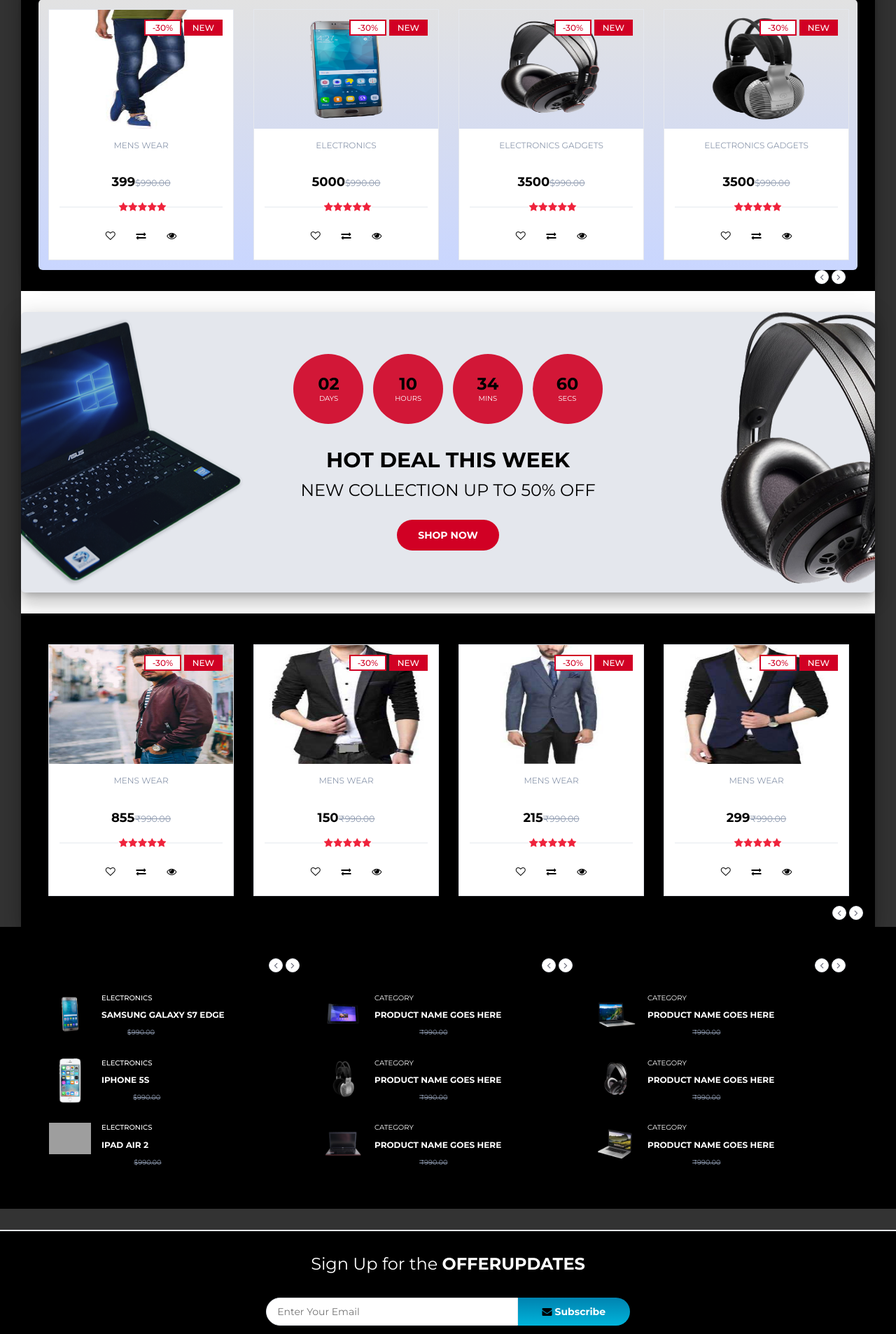
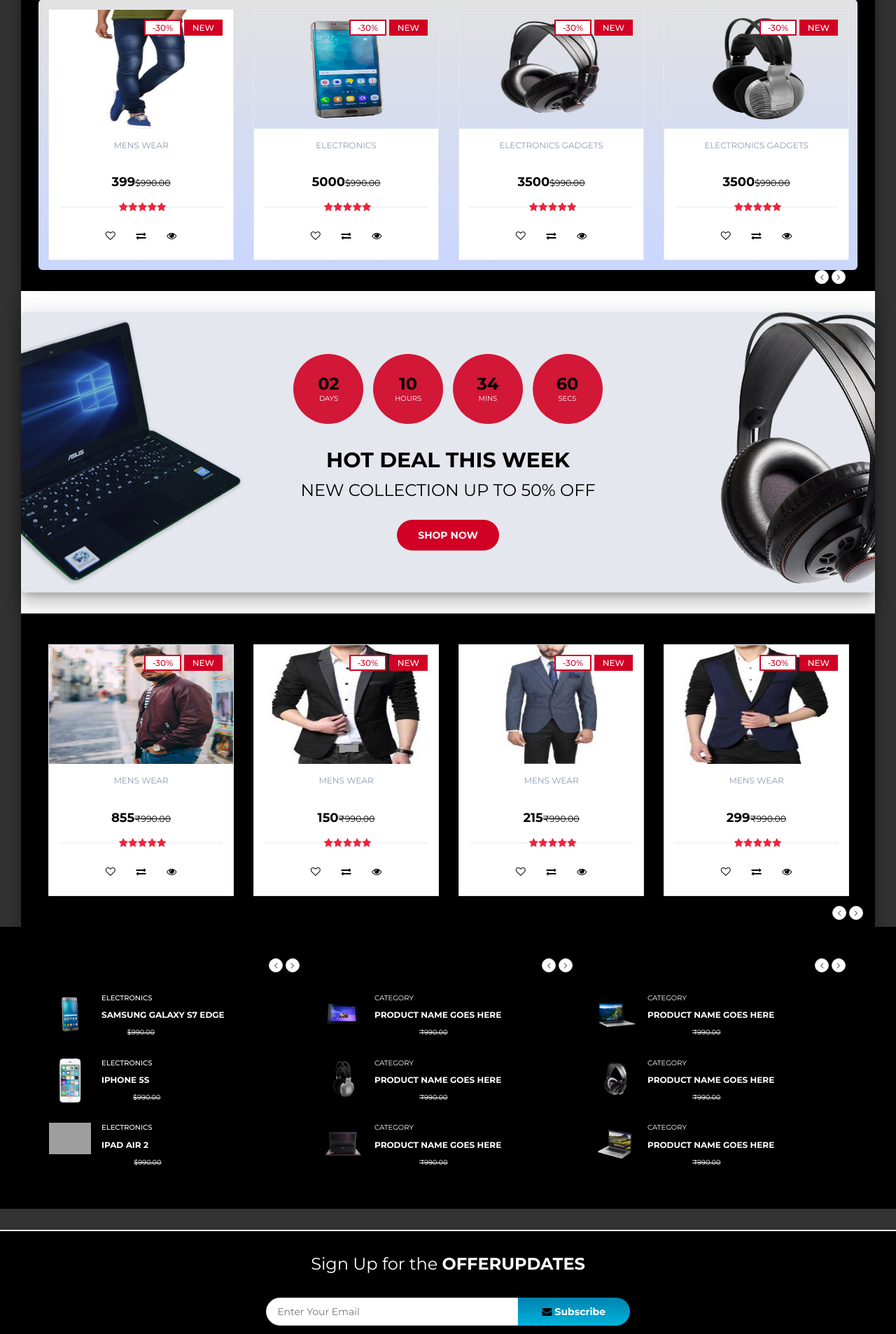
Before and after one commit to NayanAdhikary/AJABNSTECH, a PHP site: page /myfiles/ in a window 1280 px wide. Shown: the part 771-2678 px from the top of the page at 70% size. Run offline with PHP 8.4, Linux system fonts and the light colour scheme; data comes from the database, SQL or seed files in the repository; some libraries are stand-ins or nearby versions; grey boxes are pictures that could not be loaded.

Commit message:
update style.css

```diff
--- a/css/style.css
+++ b/css/style.css
@@ -1033,7 +1033,7 @@ background: linear-gradient(to bottom, #f64f59, #c471ed, #12c2e9); /* W3C, IE 10
 .product .product-body .product-price .product-old-price {
   font-size: 70%;
   font-weight: 400;
-  color: #8D99AE;
+  color: black !important;
 }
 
 .product .product-body .product-rating {
@@ -1232,7 +1232,7 @@ background: linear-gradient(to bottom, #f64f59, #c471ed, #12c2e9); /* W3C, IE 10
 .product-widget .product-body .product-price .product-old-price {
   font-size: 70%;
   font-weight: 400;
-  color: #8D99AE;
+  color: white;
 }
 
 .product-widget .product-body .product-price .qty {
```
